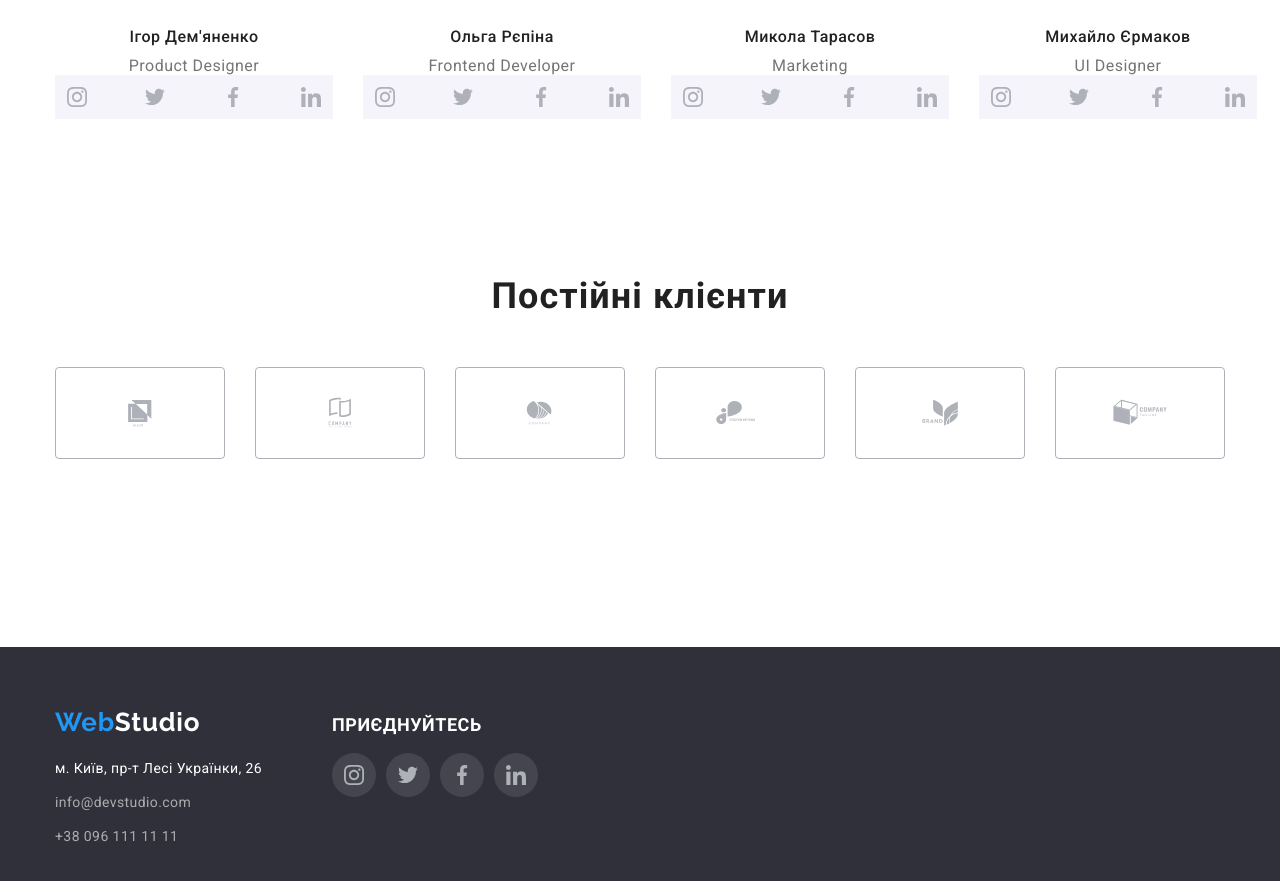
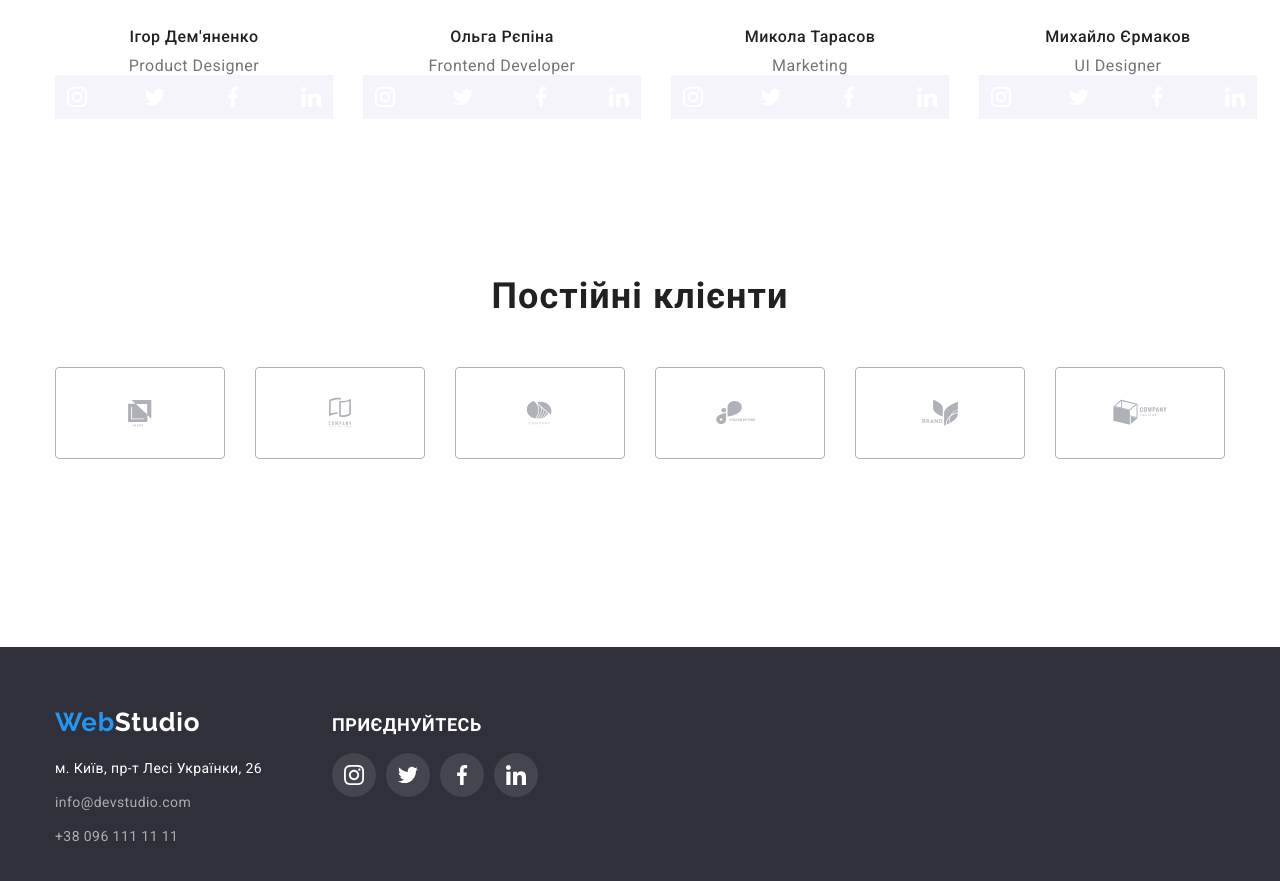
Before and after one commit to Elleine/goit-hw4, a plain HTML site: page index.html in a window 1280 px wide. Shown: the part 2076-2957 px from the top of the page. Drawn offline with nearby package versions, Linux system fonts and the light colour scheme; files that its build step writes are made by us from their sources.

Commit message:
Update style.css

```diff
--- a/css/style.css
+++ b/css/style.css
@@ -627,7 +627,7 @@ svg.icon {
 
 svg.icon-social {
     display: inline-block;
-    fill: #AFB1B8;
+    fill: #fff;
 }
 .icon-social:hover {
     fill: #fff;
```
